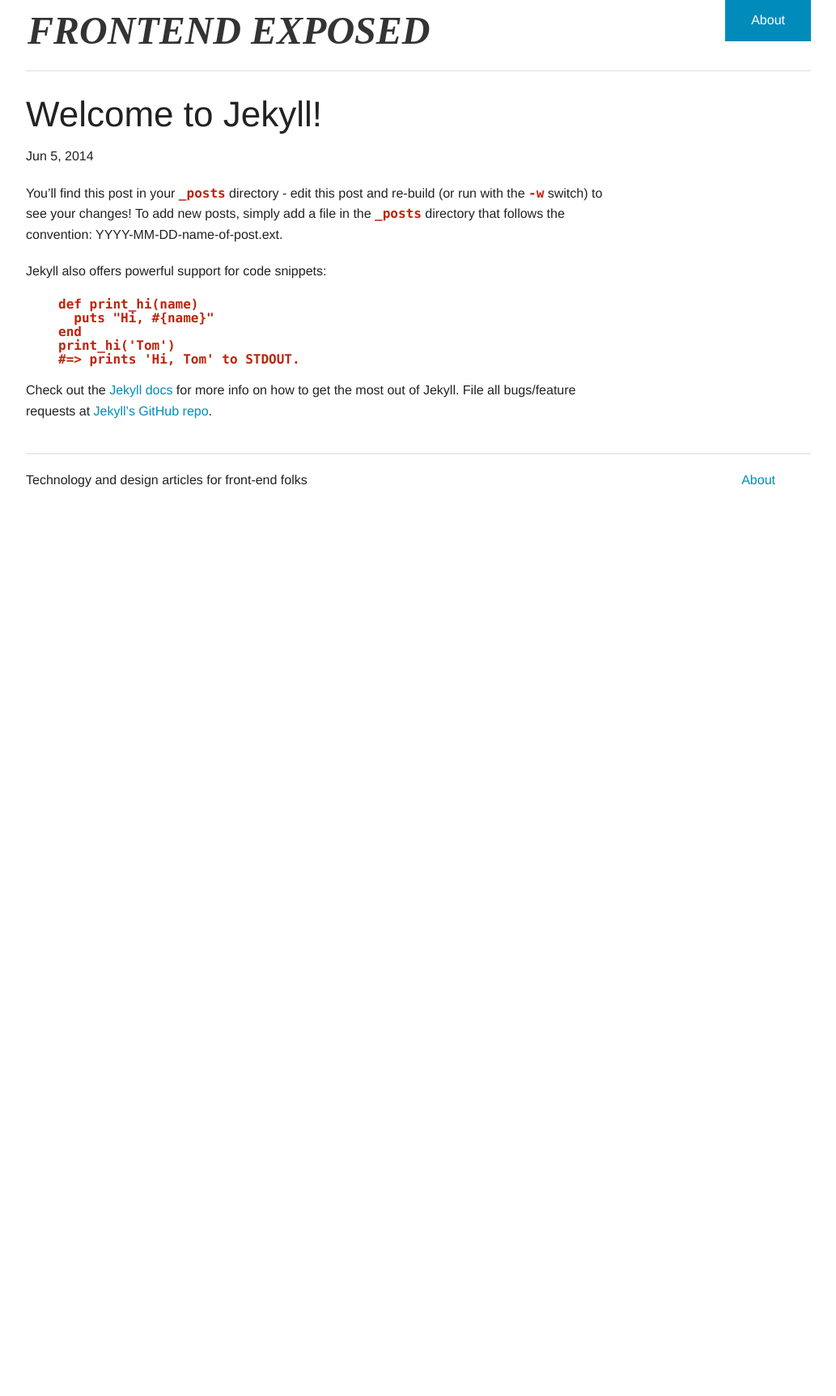
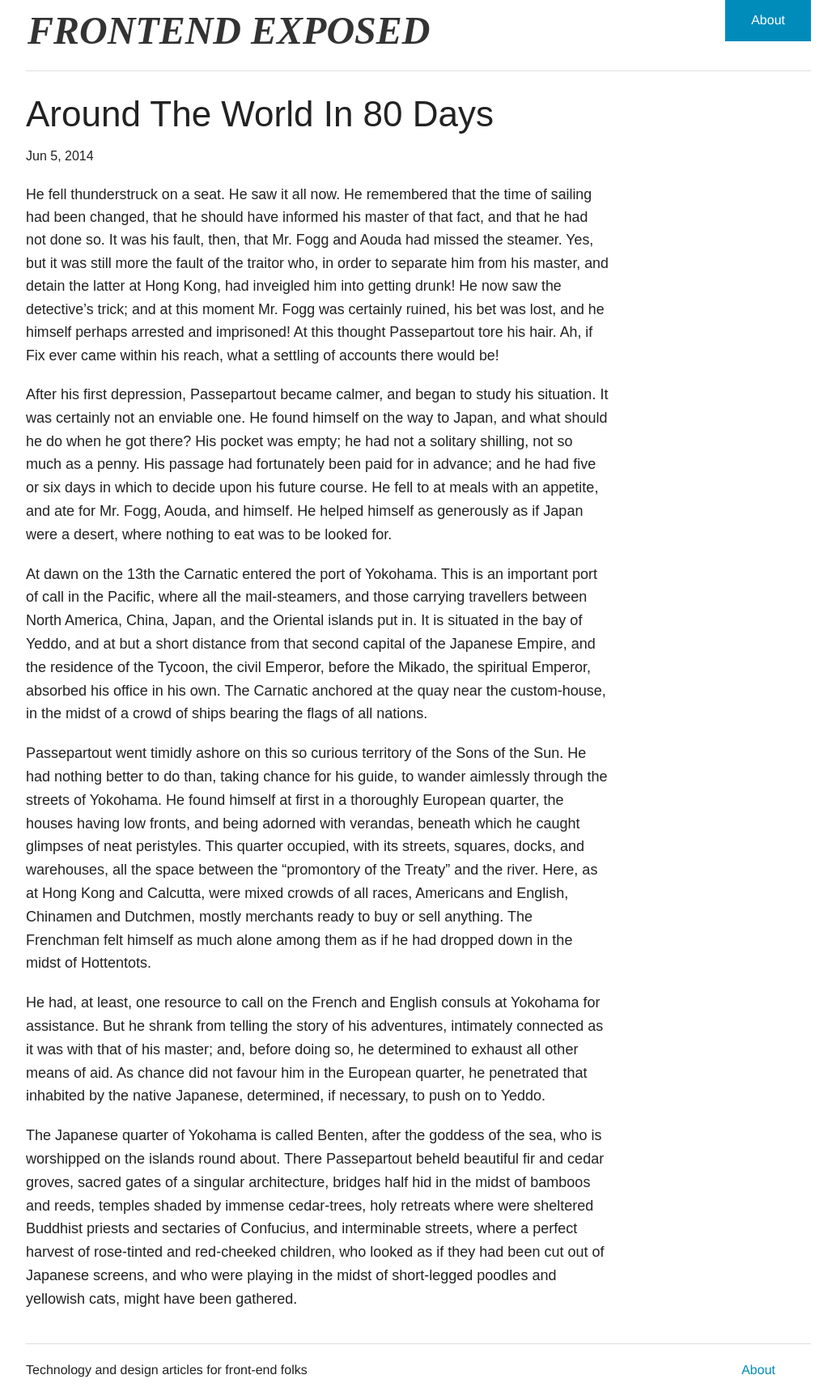
Before and after one commit to JorgenHookham/jorgenhookham.github.io, a Jekyll site: the page built from _posts/2014-06-05-welcome-to-jekyll.markdown, in a window 1280 px wide. Shown: the whole page at 81% size, without its empty margins (123-1156 px from the left). Built offline with Jekyll 4.4.1, drawn with Linux system fonts in a browser that asks for light colours; before the commit the page ends 900 px from its top, so only the background shows below that.

Commit message:
fontdeck

```diff
--- /dev/null
+++ b/_includes/scripts.html
@@ -0,0 +1,13 @@
+<script type="text/javascript">
+WebFontConfig = { fontdeck: { id: '46220' } };
+
+(function() {
+  var wf = document.createElement('script');
+  wf.src = ('https:' == document.location.protocol ? 'https' : 'http') +
+  '://ajax.googleapis.com/ajax/libs/webfont/1/webfont.js';
+  wf.type = 'text/javascript';
+  wf.async = 'true';
+  var s = document.getElementsByTagName('script')[0];
+  s.parentNode.insertBefore(wf, s);
+})();
+</script>
--- a/_layouts/default.html
+++ b/_layouts/default.html
@@ -19,5 +19,7 @@
 
         {% include footer.html %}
 
+        {% include scripts.html %}
+
     </body>
 </html>
--- a/_posts/2014-06-05-welcome-to-jekyll.markdown
+++ b/_posts/2014-06-05-welcome-to-jekyll.markdown
@@ -1,24 +1,18 @@
 ---
 layout: post
-title:  "Welcome to Jekyll!"
+title:  "Around The World In 80 Days"
 date:   2014-06-05 10:18:32
-categories: jekyll update
+categories: literature
 ---
 
-You'll find this post in your `_posts` directory - edit this post and re-build (or run with the `-w` switch) to see your changes!
-To add new posts, simply add a file in the `_posts` directory that follows the convention: YYYY-MM-DD-name-of-post.ext.
+He fell thunderstruck on a seat. He saw it all now. He remembered that the time of sailing had been changed, that he should have informed his master of that fact, and that he had not done so. It was his fault, then, that Mr. Fogg and Aouda had missed the steamer. Yes, but it was still more the fault of the traitor who, in order to separate him from his master, and detain the latter at Hong Kong, had inveigled him into getting drunk! He now saw the detective's trick; and at this moment Mr. Fogg was certainly ruined, his bet was lost, and he himself perhaps arrested and imprisoned! At this thought Passepartout tore his hair. Ah, if Fix ever came within his reach, what a settling of accounts there would be!
 
-Jekyll also offers powerful support for code snippets:
+After his first depression, Passepartout became calmer, and began to study his situation. It was certainly not an enviable one. He found himself on the way to Japan, and what should he do when he got there? His pocket was empty; he had not a solitary shilling, not so much as a penny. His passage had fortunately been paid for in advance; and he had five or six days in which to decide upon his future course. He fell to at meals with an appetite, and ate for Mr. Fogg, Aouda, and himself. He helped himself as generously as if Japan were a desert, where nothing to eat was to be looked for.
 
-{% highlight ruby %}
-def print_hi(name)
-  puts "Hi, #{name}"
-end
-print_hi('Tom')
-#=> prints 'Hi, Tom' to STDOUT.
-{% endhighlight %}
+At dawn on the 13th the Carnatic entered the port of Yokohama. This is an important port of call in the Pacific, where all the mail-steamers, and those carrying travellers between North America, China, Japan, and the Oriental islands put in. It is situated in the bay of Yeddo, and at but a short distance from that second capital of the Japanese Empire, and the residence of the Tycoon, the civil Emperor, before the Mikado, the spiritual Emperor, absorbed his office in his own. The Carnatic anchored at the quay near the custom-house, in the midst of a crowd of ships bearing the flags of all nations.
 
-Check out the [Jekyll docs][jekyll] for more info on how to get the most out of Jekyll. File all bugs/feature requests at [Jekyll's GitHub repo][jekyll-gh].
+Passepartout went timidly ashore on this so curious territory of the Sons of the Sun. He had nothing better to do than, taking chance for his guide, to wander aimlessly through the streets of Yokohama. He found himself at first in a thoroughly European quarter, the houses having low fronts, and being adorned with verandas, beneath which he caught glimpses of neat peristyles. This quarter occupied, with its streets, squares, docks, and warehouses, all the space between the "promontory of the Treaty" and the river. Here, as at Hong Kong and Calcutta, were mixed crowds of all races, Americans and English, Chinamen and Dutchmen, mostly merchants ready to buy or sell anything. The Frenchman felt himself as much alone among them as if he had dropped down in the midst of Hottentots.
 
-[jekyll-gh]: https://github.com/jekyll/jekyll
-[jekyll]:    http://jekyllrb.com
+He had, at least, one resource to call on the French and English consuls at Yokohama for assistance. But he shrank from telling the story of his adventures, intimately connected as it was with that of his master; and, before doing so, he determined to exhaust all other means of aid. As chance did not favour him in the European quarter, he penetrated that inhabited by the native Japanese, determined, if necessary, to push on to Yeddo.
+
+The Japanese quarter of Yokohama is called Benten, after the goddess of the sea, who is worshipped on the islands round about. There Passepartout beheld beautiful fir and cedar groves, sacred gates of a singular architecture, bridges half hid in the midst of bamboos and reeds, temples shaded by immense cedar-trees, holy retreats where were sheltered Buddhist priests and sectaries of Confucius, and interminable streets, where a perfect harvest of rose-tinted and red-cheeked children, who looked as if they had been cut out of Japanese screens, and who were playing in the midst of short-legged poodles and yellowish cats, might have been gathered.
```
Also changed, not shown: Gruntfile.coffee (+11 -0 lines), _assets/styles/main.scss (+17 -0 lines), assets/css/main.css.
